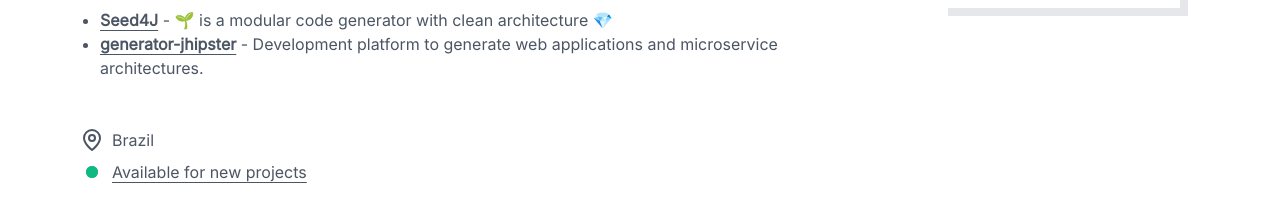
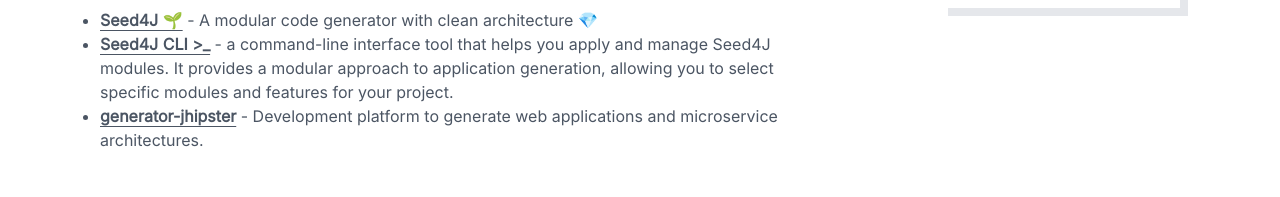
Before and after one commit to renanfranca/personal-portfolio-html-css, a website: page src/landing-page.html in a window 1280 px wide. Shown: the part 488-685 px from the top of the page. Drawn offline with Linux system fonts and the light colour scheme.

Commit message:
feat: Add Seed4J CLI project details and emoji to Seed4J link

```diff
--- a/src/landing-page.html
+++ b/src/landing-page.html
@@ -262,9 +262,16 @@
                     href="https://github.com/seed4j/seed4j/pulls?q=is%3Apr+author%3Arenanfranca+is%3Amerged+"
                     target="_blank"
                     rel="noopener noreferrer"
-                    ><strong>Seed4J</strong></a
+                    ><strong>Seed4J 🌱</strong></a
                   >
-                  - 🌱 is a modular code generator with clean architecture 💎
+                  - A modular code generator with clean architecture 💎
+                  </li>
+                  <li>
+                    <a class="underline underline-offset-4 transition-all hover:text-lightgray-900 dark:hover:text-darkgray-900 active:text-lightgray-600 dark:active:text-darkgray-600"
+                      href="https://github.com/seed4j/seed4j-cli/pulls?q=is%3Apr+is%3Aclosed+author%3Arenanfranca" target="_blank"
+                      rel="noopener noreferrer"><strong>Seed4J CLI >_</strong></a>
+                    - a command-line interface tool that helps you apply and manage Seed4J modules. It provides a modular approach to
+                    application generation, allowing you to select specific modules and features for your project.
                 </li>
                 <li>
                   <a
```
